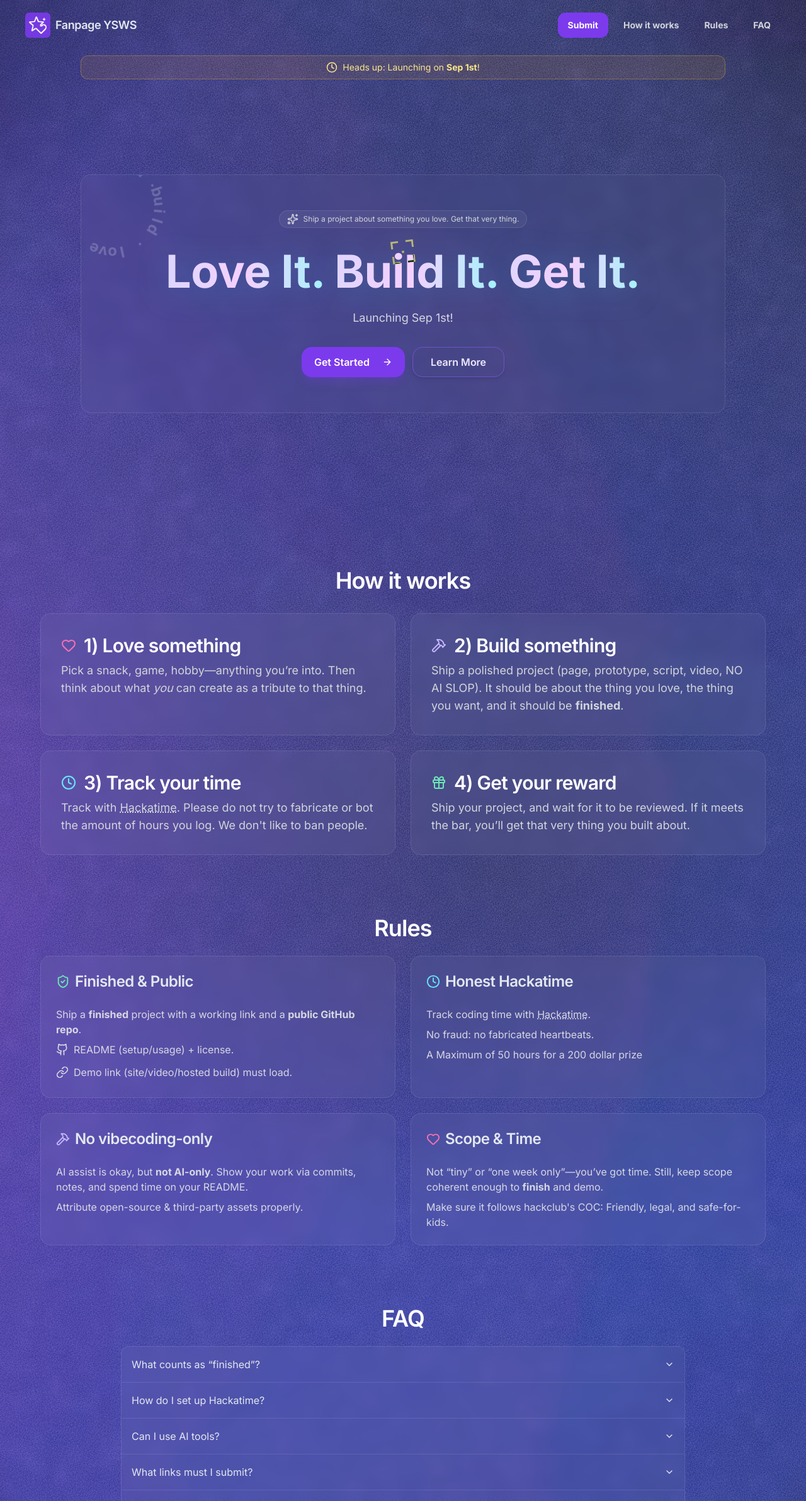
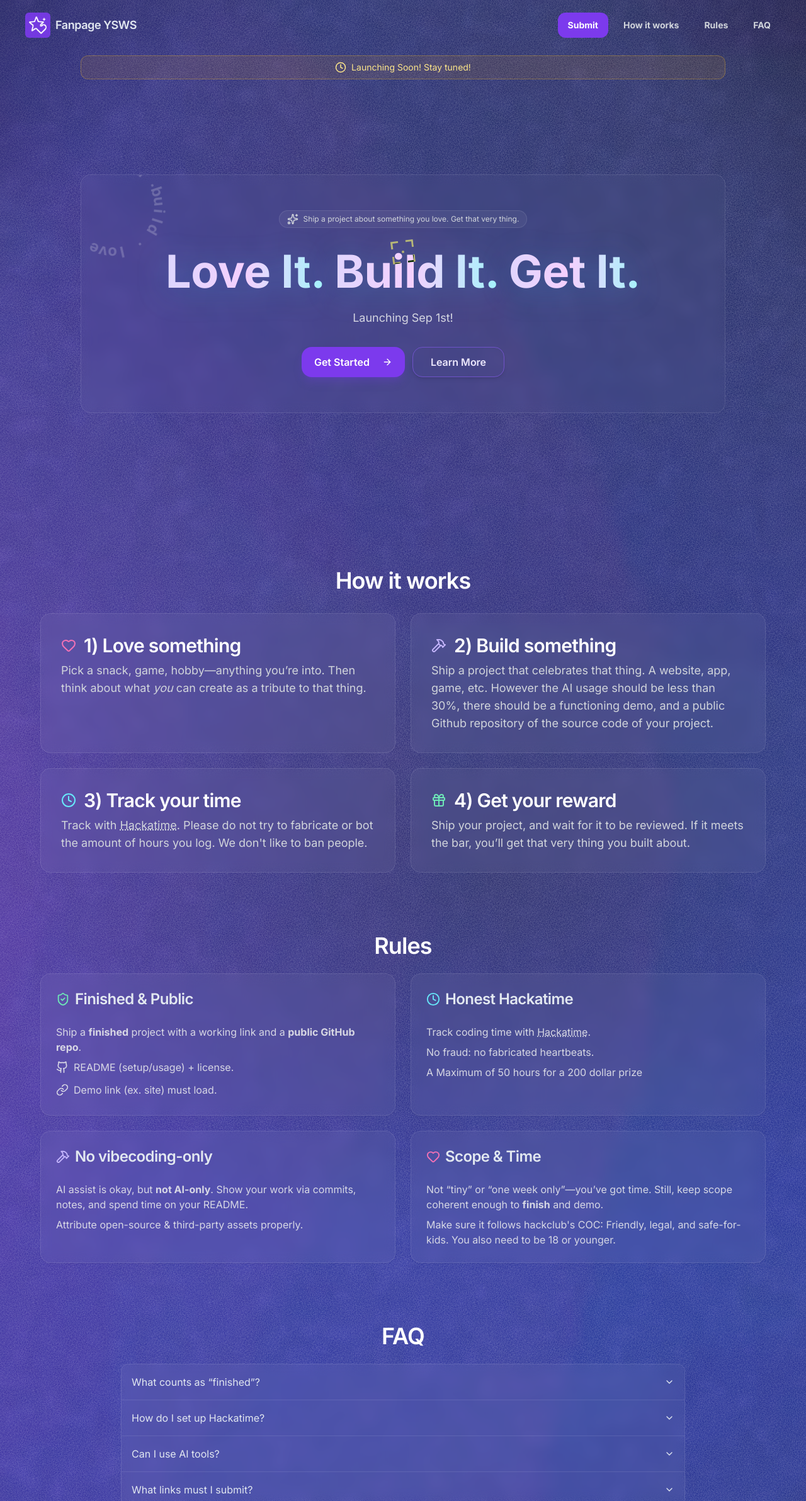
Before and after one commit to hackclub/fanpage, a React (Vite) app: page / in a window 1280 px wide. Shown: the top 2384 px of the page at 63% size. Built offline with nearby package versions, Linux system fonts and the light colour scheme.

Commit message:
Short changes

```diff
--- a/src/App.tsx
+++ b/src/App.tsx
@@ -134,7 +134,7 @@ export default function App(): JSX.Element {
           >
             <Clock className="w-[18px] h-[18px] max-[500px]:w-[20px] max-[500px]:h-[20px]" />
             <span>
-              Heads up: Launching on <strong>Sep 1st</strong>!
+              Launching Soon! Stay tuned!
             </span>
           </div>
         </div>
@@ -277,7 +277,7 @@ export default function App(): JSX.Element {
                 </CardTitle>
               </CardHeader>
               <CardContent className="mt-2 p-0 text-base md:text-lg text-gray-300 max-[500px]:text-[16px]">
-                Ship a polished project (page, prototype, script, video, NO AI SLOP). It should be about the thing you love, the thing you want, and it should be <strong>finished</strong>.
+                Ship a project that celebrates that thing. A website, app, game, etc. However the AI usage should be less than 30%, there should be a functioning demo, and a public Github repository of the source code of your project.
               </CardContent>
             </TiltedCard>
 
@@ -334,7 +334,7 @@ export default function App(): JSX.Element {
                   <Github className="w-[20px] h-[20px]" /> README (setup/usage) + license.
                 </p>
                 <p className="inline-flex items-center gap-2">
-                  <LinkIcon className="w-[20px] h-[20px]" /> Demo link (site/video/hosted build) must load.
+                  <LinkIcon className="w-[20px] h-[20px]" /> Demo link (ex. site) must load.
                 </p>
               </CardContent>
             </Card>
@@ -374,7 +374,7 @@ export default function App(): JSX.Element {
               </CardHeader>
               <CardContent className="pt-0 text-gray-200/90 space-y-2 max-[500px]:text-[16px]">
                 <p>Not “tiny” or “one week only”—you’ve got time. Still, keep scope coherent enough to <strong>finish</strong> and demo.</p>
-                <p>Make sure it follows hackclub's COC: Friendly, legal, and safe-for-kids.</p>
+                <p>Make sure it follows hackclub's COC: Friendly, legal, and safe-for-kids. You also need to be 18 or younger.</p>
               </CardContent>
             </Card>
           </div>
@@ -478,7 +478,7 @@ export default function App(): JSX.Element {
               </AccordionTrigger>
               <AccordionContent className="text-gray-200/90 space-y-2 max-[500px]:text-[16px]">
                 <ul className="list-disc list-inside space-y-1">
-                  <li>Sep 1st, 2025!</li>
+                  <li>Hang tight! We'll announce the launch date soon.</li>
                 </ul>
               </AccordionContent>
             </AccordionItem>
```
